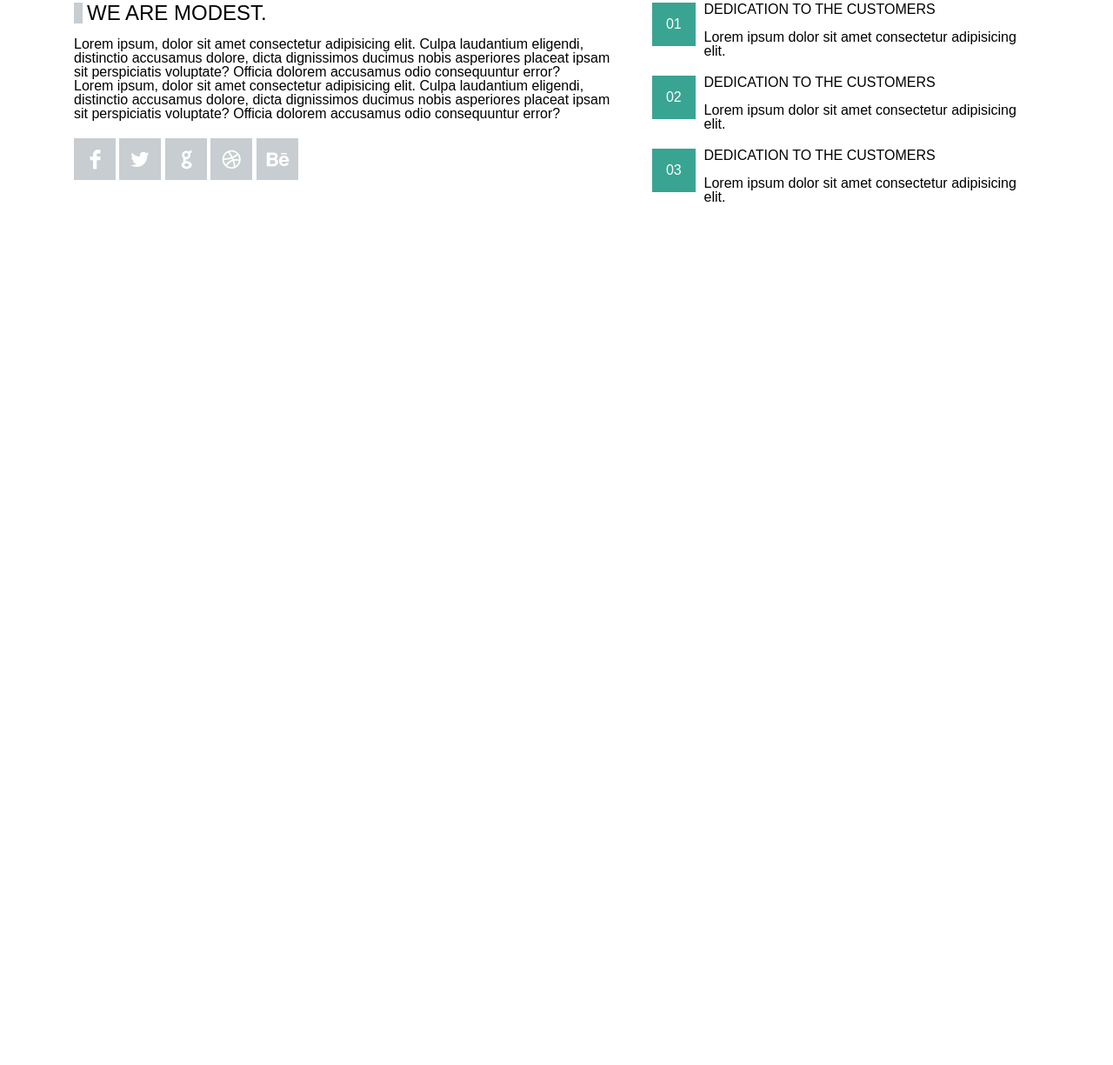
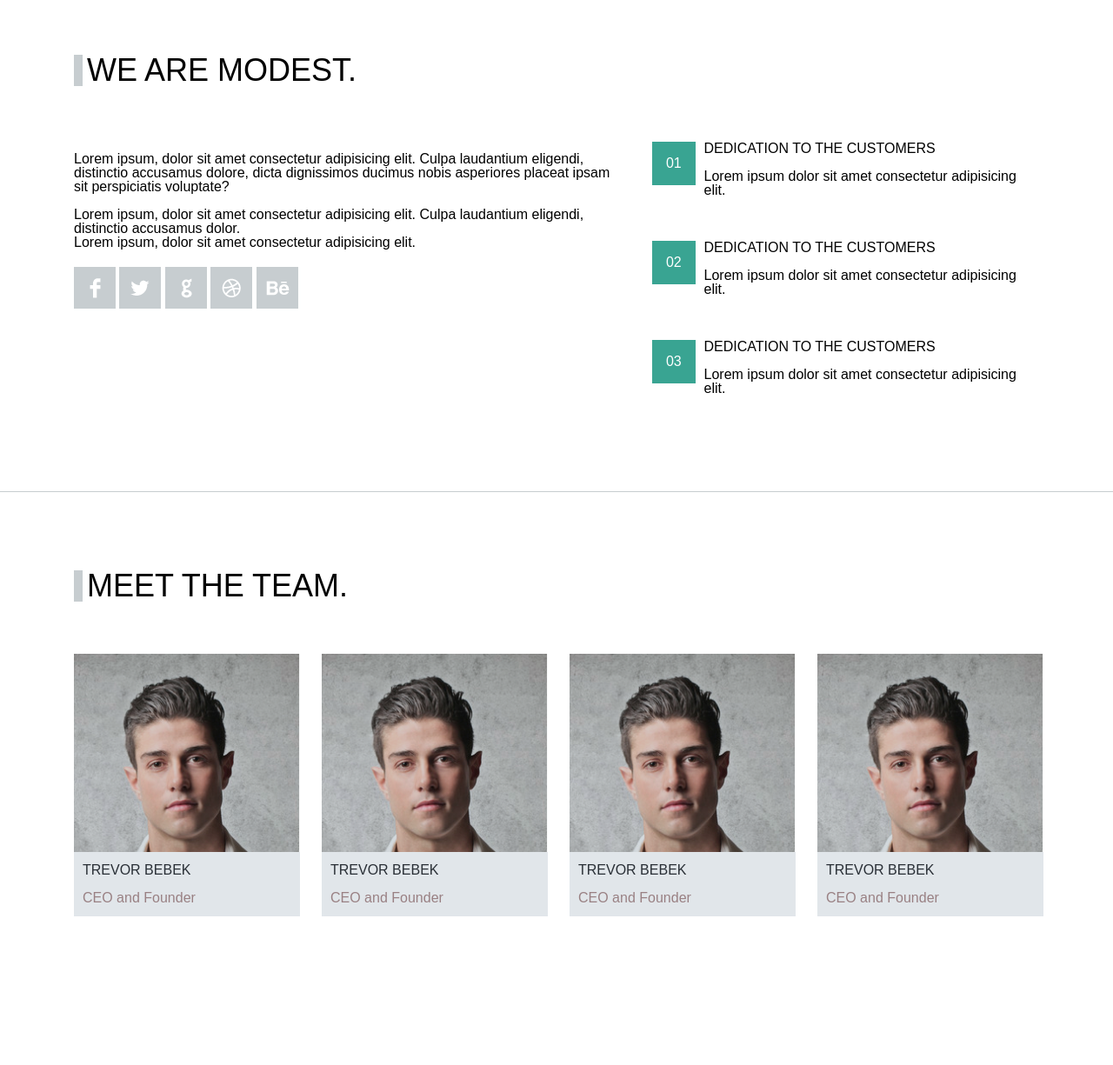
Before and after one commit to Kryvchenko/modest, a plain HTML site: page index.html in a window 1280 px wide. Shown: the part 749-1974 px from the top of the page at 87% size. Before the commit the page ends 1342 px from the top, so only its background shows below. Drawn offline with Linux system fonts and the light colour scheme.

Commit message:
added team section

```diff
--- a/index.html
+++ b/index.html
@@ -44,7 +44,7 @@
             <div class="container">
                 <div class="column">
                     <div class="col-xs-12 col-sm-7">
-                        <h1>Welcome to our marketplace</h1><br>
+                        <h1 class="h-main">Welcome to our marketplace</h1><br>
                         <p>Lorem, ipsum dolor sit amet consectetur adipisicing elit. Corrupti reprehenderit repellendus
                             maxime. Perferendis error distinctio.</p><br>
                         <button class="view sec-1">VIEW MORE</button><br>
@@ -58,14 +58,14 @@
                 <div class="row">
                     <div class="col-xs-12 col-sm-7">
                         <div class="line">
-                            <h1>WE ARE MODEST.</h1>
+                            <h1 class="h-main">WE ARE MODEST.</h1>
                         </div><br>
                         <p>Lorem ipsum, dolor sit amet consectetur adipisicing elit. Culpa laudantium eligendi,
                             distinctio accusamus dolore, dicta dignissimos ducimus nobis asperiores placeat ipsam sit
-                            perspiciatis voluptate? Officia dolorem accusamus odio consequuntur error?</p>
-                        <p>Lorem ipsum, dolor sit amet consectetur adipisicing elit. Culpa laudantium eligendi,
-                            distinctio accusamus dolore, dicta dignissimos ducimus nobis asperiores placeat ipsam sit
-                            perspiciatis voluptate? Officia dolorem accusamus odio consequuntur error?</p>
+                            perspiciatis voluptate?</p><br>
+                            <p>Lorem ipsum, dolor sit amet consectetur adipisicing elit. Culpa laudantium eligendi,
+                                distinctio accusamus dolor.</p>
+                        <p>Lorem ipsum, dolor sit amet consectetur adipisicing elit.</p>
                         <img src="images/fb.png" alt="" class="social">
                         <img src="images/tw.png" alt="" class="social">
                         <img src="images/go.png" alt="" class="social">
@@ -73,7 +73,7 @@
                         <img src="images/be.png" alt="" class="social">
                     </div>
                     <div class="col-xs-12 col-sm-5">
-                        <div class="number-line">
+                       <div class="number-line-content"> <div class="number-line">
                             <div class="number">01</div>
                             <div class="content">
                                 <h2>DEDICATION TO THE CUSTOMERS</h2><br>
@@ -95,7 +95,74 @@
                             </div>
                         </div>
                     </div>
+                    </div>
                 </div>
+            </div>
+        </section>
+        <section class="team">
+            <div class="container">
+                <div class="row">
+                   <div class="col-xs-12 col-sm-12">
+                    <div class="line">
+                        <h1 class="h-main">MEET THE TEAM.</h1>
+                    </div>
+                   </div>
+                   <div class="col-xs-12 col-sm-6 col-lg-3">
+                    <div class="team-members">
+                        <div class="team-social">
+                            <img src="images/fb.png" alt="" class="social person">
+                            <img src="images/fb.png" alt="" class="social person">
+                            <img src="images/fb.png" alt="" class="social person">
+                        </div>
+                        <div class="name-position">
+                            <p>TREVOR BEBEK</p><br>
+                            <p class="position">CEO and Founder</p>
+                        </div>
+                    </div>
+                   </div>
+                   <div class="col-xs-12 col-sm-6 col-lg-3">
+                    <div class="team-members">
+                        <div class="team-social">
+                            <img src="images/fb.png" alt="" class="social person">
+                            <img src="images/fb.png" alt="" class="social person">
+                            <img src="images/fb.png" alt="" class="social person">
+                        </div>
+                        <div class="name-position">
+                            <p>TREVOR BEBEK</p><br>
+                            <p class="position">CEO and Founder</p>
+                        </div>
+                    </div>
+                   </div>
+                   <div class="col-xs-12 col-sm-6 col-lg-3">
+                    <div class="team-members">
+                        <div class="team-social">
+                            <img src="images/fb.png" alt="" class="social person">
+                            <img src="images/fb.png" alt="" class="social person">
+                            <img src="images/fb.png" alt="" class="social person">
+                        </div>
+                        <div class="name-position">
+                            <p>TREVOR BEBEK</p><br>
+                            <p class="position">CEO and Founder</p>
+                        </div>
+                    </div>
+                   </div>
+                   <div class="col-xs-12 col-sm-6 col-lg-3">
+                    <div class="team-members">
+                        <div class="team-social">
+                            <img src="images/fb.png" alt="" class="social person">
+                            <img src="images/fb.png" alt="" class="social person">
+                            <img src="images/fb.png" alt="" class="social person">
+                        </div>
+                        <div class="name-position">
+                            <p>TREVOR BEBEK</p><br>
+                            <p class="position">CEO and Founder</p>
+                        </div>
+                    </div>
+                   </div>
+
+                </div>
+
+
             </div>
         </section>
     </main>
--- a/style.css
+++ b/style.css
@@ -1,5 +1,5 @@
 @import url('https://fonts.googleapis.com/css2?family=Montserrat:wght@300&family=Open+Sans:wght@400;600&family=Roboto+Condensed:wght@300;700&display=swap');
-
+@import url('https://fonts.googleapis.com/css2?family=Montserrat:wght@300&family=Open+Sans:wght@400;600&family=Quattrocento+Sans&display=swap');
 * {
     box-sizing: border-box;
 }
@@ -100,9 +100,12 @@ input::-webkit-input-placeholder {
     margin-left: -15px;
     margin-right: -15px;
 }
-h1 {
-    font-size: 24px;
+.h-main {
+    margin-top: 80px;
+    margin-bottom: 60px;
+    font-size: 36px;
     text-transform: uppercase;
+
 }
 .sec-1 {
     height: 40px;
@@ -118,13 +121,13 @@ h1 {
     background-color: #39a492;
 }
 .we-are-modest {
-    height: 600px;
+    height: 660px auto;
     width: 100%;
-    margin-top: 20px;
 }
 .line {
     border-left: 10px solid #c7cdd0;
     padding-left: 5px;
+
 }
 .social {
     background-color: #c7cdd0;
@@ -134,7 +137,7 @@ h1 {
 .number-line {
     display: flex;
     flex-direction: row;
-    margin-bottom: 20px;
+    margin-bottom: 50px;
 }
 .number {
     height: 50px;
@@ -145,8 +148,56 @@ h1 {
     background-color: #39a492;
     margin-right: 10px;
     color: white;
+}
+
+.team {
+    height: 660px;
+    width: 100%;
+    border-top: 1px solid #c7cdd0;
+
 
 }
+.team-members {
+    height: 370px;
+    width: 260px;
+    display: flex;
+    flex-direction: column;
+    justify-content: space-evenly;
+    align-items: center;
+    background-image: url(images/trevor.png);
+    background-repeat: no-repeat;
+    background-size: contain;
+
+
+}
+.name-position {
+    height: 74px;
+    width: 260px;
+    background-color: #e1e6ea;
+    display: flex;
+    flex-direction: column;
+    justify-content: center;
+    align-items: left;
+    color: #292f36;
+    padding: 10px;
+}
+.position {
+    color: #998083;
+}
+.team-social {
+    opacity: 0;
+}
+.team-members:hover .team-social {
+    opacity: 100;
+}
+.team-members:hover .name-position {
+background-color: #292f36;
+color: white;
+}
+.person {
+    background-color: #292f36;
+}
+
 [class*="col-"] {
     padding-left: 15px;
     padding-right: 15px;
@@ -187,6 +238,10 @@ h1 {
         border-radius: 3px;
         line-height: 30px;
     }
+    .number-line-content {
+        margin-top: 180px;
+        margin-bottom: 100px;
+    }
 
     .col-sm-2 {
         flex: 0 0 16.66667%;
@@ -201,7 +256,10 @@ h1 {
         flex: 0 0 41.66666%;
         max-width: 41.66666%;
     }
-
+    .col-sm-6 {
+        flex: 0 0 50%;
+        max-width: 50%;
+    }
     .col-sm-7 {
         flex: 0 0 58.33333%;
         max-width: 58.33333%;
@@ -235,6 +293,10 @@ h1 {
     .container {
         max-width: 1140px;
     }
+    .col-lg-3 {
+        flex: 0 0 25%;
+        max-width: 25%;
+    }
 }
 
 /* only mobile - xs */
```
Also changed, not shown: images/gloria.png (added), images/img (5).png (added), images/img (6).png (added), images/trevor.png (added).
